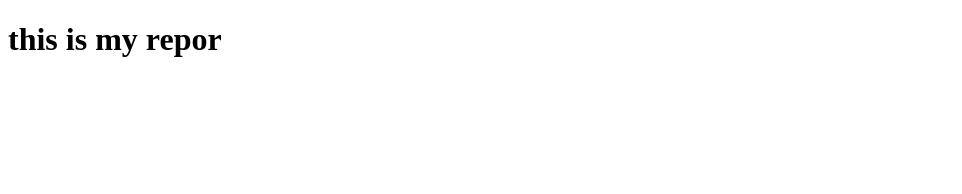
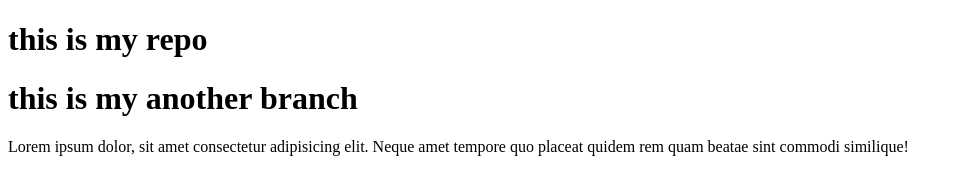
Before and after one commit to Sabbir-Ahmed-Shuvo/my-4th-repo, a plain HTML site: page index.html in a window 1280 px wide. Shown: the whole page, without its empty margins (0-962 px from the left). Drawn offline with Linux system fonts and the light colour scheme.

Commit message:
add h1 p

```diff
--- a/index.html
+++ b/index.html
@@ -7,6 +7,8 @@
     <title>my repo</title>
 </head>
 <body>
-    <h1>this is my repor</h1>
+    <h1>this is my repo</h1>
+    <h1>this is my another branch</h1>
+    <p>Lorem ipsum dolor, sit amet consectetur adipisicing elit. Neque amet tempore quo placeat quidem rem quam beatae sint commodi similique!</p>
 </body>
 </html>
```
